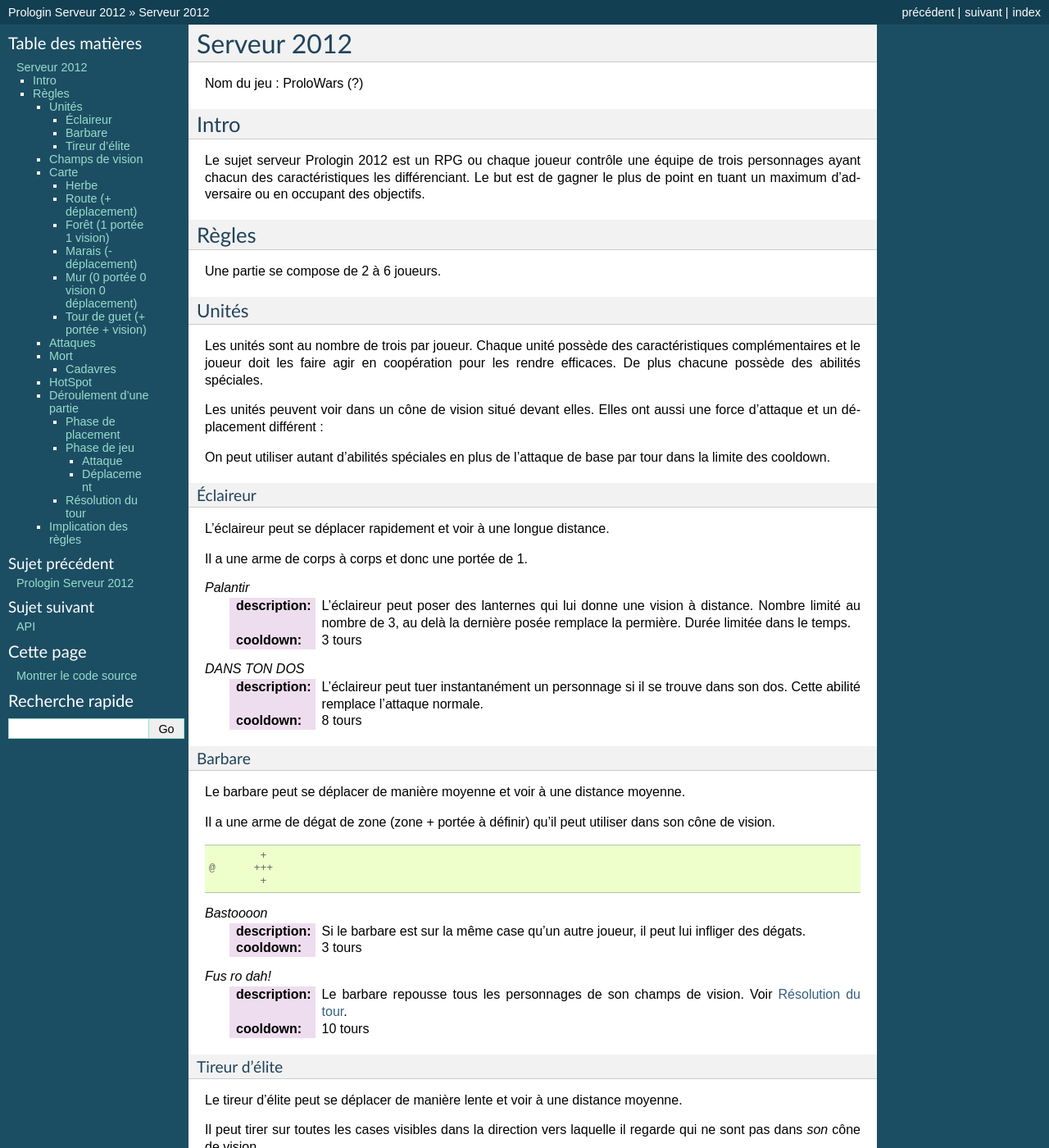
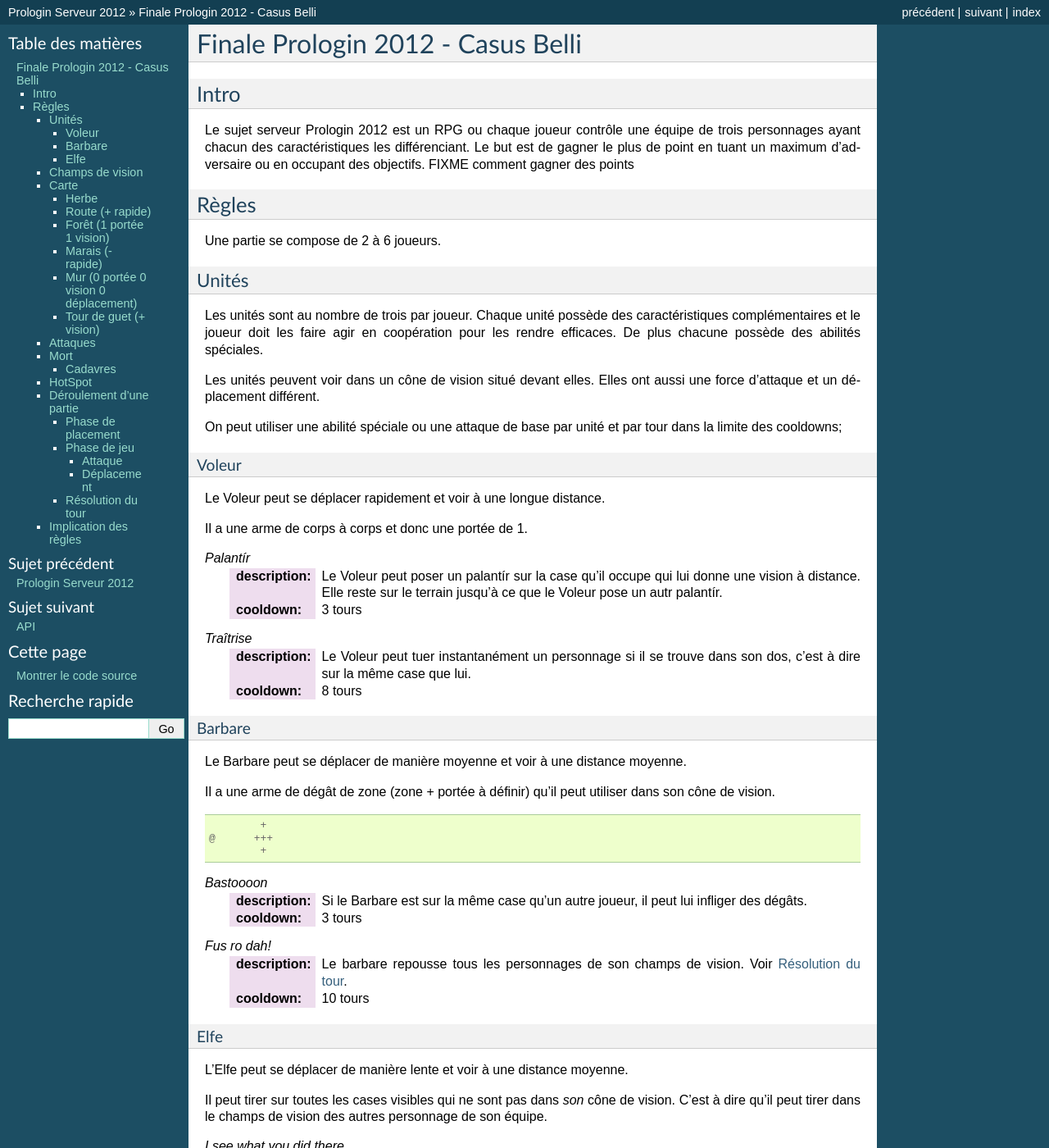
Before and after one commit to prologin/prologin2012, a Sphinx documentation site: the page built from doc/serveur.rst, in a window 1280 px wide and 1400 px high. Shown: the whole window at 82% size. Built offline with Sphinx 7.4.7, drawn with Linux system fonts in a browser that asks for light colours; some of the changed text lies outside the part shown.

Commit message:
doc/server.rst: minor update

```diff
--- a/doc/serveur.rst
+++ b/doc/serveur.rst
@@ -1,8 +1,6 @@
-============
-Serveur 2012
-============
-
-Nom du jeu : ProloWars (?)
+==================================
+Finale Prologin 2012 - Casus Belli
+==================================
 
 -----
 Intro
@@ -11,7 +9,7 @@ Intro
 Le sujet serveur Prologin 2012 est un RPG ou chaque joueur contrôle une équipe
 de trois personnages ayant chacun des caractéristiques les différenciant. Le
 but est de gagner le plus de point en tuant un maximum d'adversaire ou en
-occupant des objectifs.
+occupant des objectifs. FIXME comment gagner des points
 
 ------
 Règles
@@ -28,35 +26,35 @@ coopération pour les rendre efficaces. De plus chacune possède des abilités
 spéciales.
 
 Les unités peuvent voir dans un cône de vision situé devant elles. Elles ont
-aussi une force d'attaque et un déplacement différent :
+aussi une force d'attaque et un déplacement différent.
 
-On peut utiliser autant d'abilités spéciales en plus de l'attaque de base par
-tour dans la limite des cooldown.
+On peut utiliser une abilité spéciale ou une attaque de base par unité et par
+tour dans la limite des cooldowns;
 
-Éclaireur
----------
+Voleur
+------
 
-L'éclaireur peut se déplacer rapidement et voir à une longue distance.
+Le Voleur peut se déplacer rapidement et voir à une longue distance.
 
 Il a une arme de corps à corps et donc une portée de 1.
 
-*Palantir*
-  :description: L'éclaireur peut poser des lanternes qui lui donne une vision à
-    distance. Nombre limité au nombre de 3, au delà la dernière posée remplace
-    la permière. Durée limitée dans le temps.
+*Palantír*
+  :description: Le Voleur peut poser un palantír sur la case qu'il occupe qui
+    lui donne une vision à distance. Elle reste sur le terrain jusqu'à ce que
+    le Voleur pose un autr palantír.
   :cooldown: 3 tours
 
-*DANS TON DOS*
-  :description: L'éclaireur peut tuer instantanément un personnage si il se
-    trouve dans son dos. Cette abilité remplace l'attaque normale.
+*Traîtrise*
+  :description: Le Voleur peut tuer instantanément un personnage si il se
+    trouve dans son dos, c'est à dire sur la même case que lui.
   :cooldown: 8 tours
 
 Barbare
 -------
 
-Le barbare peut se déplacer de manière moyenne et voir à une distance moyenne.
+Le Barbare peut se déplacer de manière moyenne et voir à une distance moyenne.
 
-Il a une arme de dégat de zone (zone + portée à définir) qu'il peut utiliser
+Il a une arme de dégât de zone (zone + portée à définir) qu'il peut utiliser
 dans son cône de vision.
 
 ::
@@ -66,8 +64,8 @@ dans son cône de vision.
           +
 
 *Bastoooon*
-  :description: Si le barbare est sur la même case qu'un autre joueur, il peut
-    lui infliger des dégats.
+  :description: Si le Barbare est sur la même case qu'un autre joueur, il peut
+    lui infliger des dégâts.
   :cooldown: 3 tours
 
 *Fus ro dah!*
@@ -75,30 +73,30 @@ dans son cône de vision.
     vision. Voir `Résolution du tour`_.
   :cooldown: 10 tours
 
-Tireur d'élite
---------------
+Elfe
+----
 
-Le tireur d'élite peut se déplacer de manière lente et voir à une distance
-moyenne.
+L'Elfe peut se déplacer de manière lente et voir à une distance moyenne.
 
-Il peut tirer sur toutes les cases visibles dans la direction vers laquelle il
-regarde qui ne sont pas dans *son* cône de vision.
+Il peut tirer sur toutes les cases visibles qui ne sont pas dans *son* cône de
+vision. C'est à dire qu'il peut tirer dans le champs de vision des autres
+personnage de son équipe.
 
 *I see what you did there.*
   :description: Le tireur d'élite peut réveler une zone (géométrie à définir)
-    de la carte. Elle sera visible au tour suivant.
+    de la carte. Elle sera visible au tour suivant uniquement.
   :cooldown: 5 tours
 
 *Loto, à qui le tour*
   :description: Le tireur d'élite peut tirer sur n'importe quelle case de la
-    carte, sauf son cône de vision. Cette abilité remplace l'attaque normale du
-    tireur d'élite.
+    carte, sauf son cône de vision.
   :cooldown: 8 tours
 
 Champs de vision
 ================
 
-Le champs de vision est un cône de la géométrie suivante : ::
+Le champs de vision définit les cases visible par un personnage. C'est un cône
+de la géométrie suivante : ::
 
   .........
    .......
@@ -122,11 +120,12 @@ Herbe
 Zone normale.
 
 
-Route (+ déplacement)
----------------------
+Route (+ rapide)
+-----------------------------------------
 
-Les personnages sur une route disposent d'un bonus de 1 à leur nombre de cases
-de déplacement.
+Les personnages sur une route peuvent se déplacer deux fois plus rapidement que
+sur l'herbe, c'est à dire qu'ils consoment 1 point de déplacement au lieu de
+2.
 
 
 Forêt (1 portée 1 vision)
@@ -172,28 +171,27 @@ Exemples (``?`` foret, ``@`` personnage, ``.`` case visible) : ::
     .....
      .@.
 
-Marais (- déplacement)
+Marais (- rapide)
 ----------------------
 
-Un personnage qui veut se déplacer dans un marais doit dépenser deux points par
-case traversée.
+Un personnage qui veut se déplacer dans un marais doit dépenser quatre points
+par case traversée.
 
 Mur (0 portée 0 vision 0 déplacement)
 -------------------------------------
 
 Un mur est une case opaque et infranchissable.
 
-Tour de guet (+ portée + vision)
+Tour de guet (+ vision)
 --------------------------------
 
-Un personnage sur une tour de guet gagne un point de vision et une case de
-portée.
+Un personnage sur une tour de guet gagne une vision circulaire de même taille
+que sa vision naturelle.
 
 Attaques
 ========
 
-Les attaques sont données en position relative par rapport au personnage. Cela
-permet de donner de l'intéret au *Fus ro dah*.
+Les attaques sont données en position absolue sur la carte.
 
 On peut attaquer ses propres personnages.
 
@@ -310,7 +308,7 @@ Implication des règles
 
 - Fucker les attaques des autres personnages
 - Accélérer le déplacement de ses personnages (avec une possibilité d'attaquer
-  plus loin, car *FUS RO DAH* est résolu avant)
+  plus loin, car *FUS RO DAH* est résolu avant les autres attaques)
 
 Se mettre à côté d'un "point de départ", tirer dès que quelqu'un ressuscite, et
 le tuer en boucle.
```
